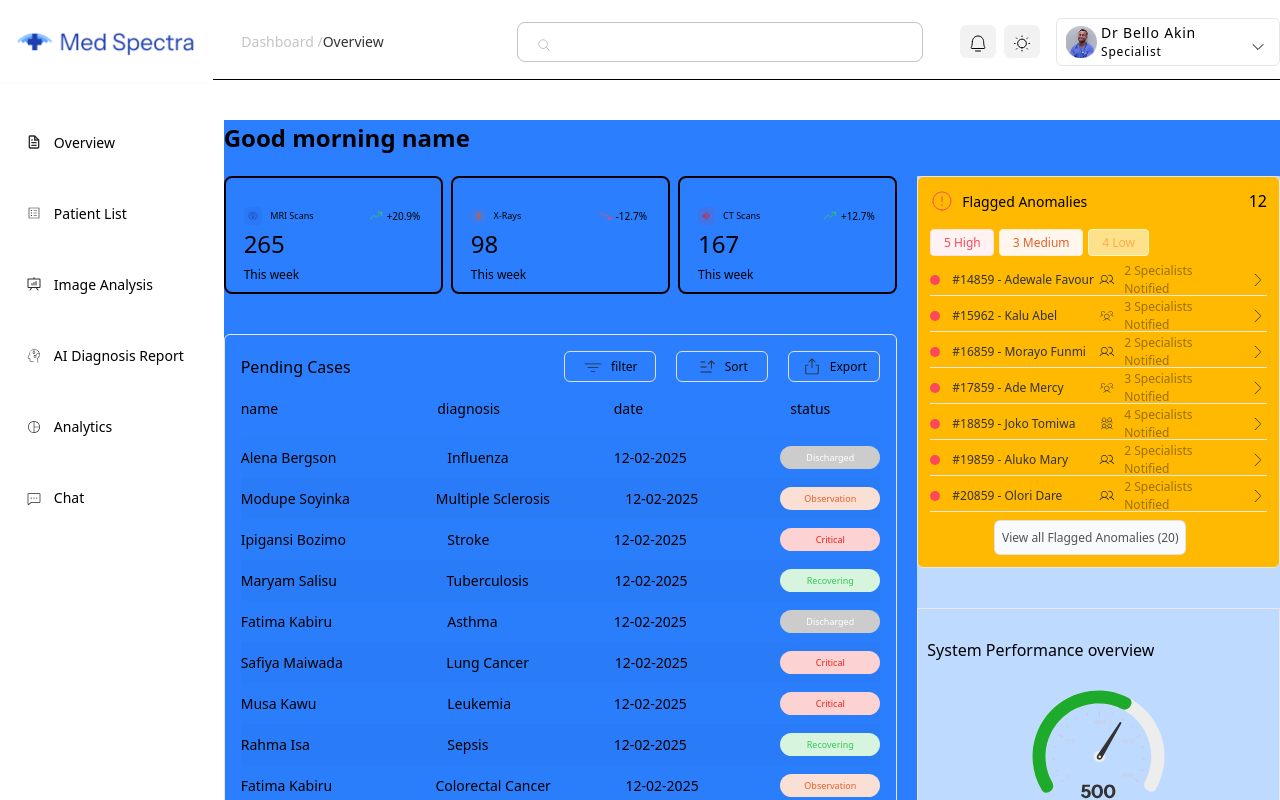
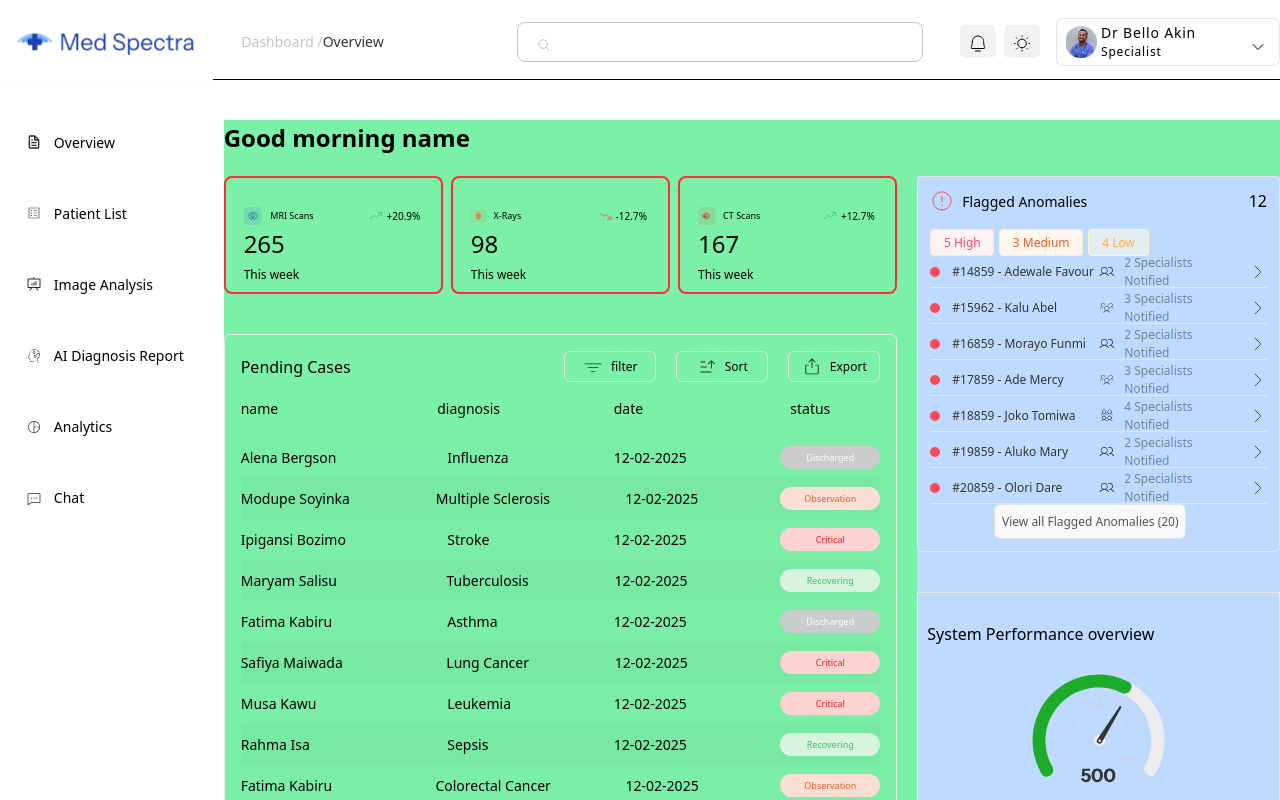
Before and after one commit to Maobugichi/medspecter, a React (Vite) app: page /medspecter/overviews/1 in a window 1280 px wide. Shown: the top 800 px of the page. Built offline with nearby package versions, Linux system fonts and the light colour scheme.

Commit message:
check colors again :/

```diff
--- a/src/components/OverviewBlocks.jsx
+++ b/src/components/OverviewBlocks.jsx
@@ -1,6 +1,6 @@
 const OverviewBlocks = ({src,text,arrSrc,percentage,amount,width}) => {
     return(
-        <div className={`${width} xl:h-[100%] lg:h-[70%] h-[48%] p-2 border-2 border-black grid place-items-center rounded-lg`}>
+        <div className={`${width} xl:h-[100%] lg:h-[70%] h-[48%] p-2 border-2 border-red-500 grid place-items-center rounded-lg`}>
             <div className="flex lg:w-[90%] w-[90%] mx-auto text-[12px] justify-between xl:mt-5">
                 <div className="flex items-center gap-2 h-5  ">
                   <img className="w-[25%]" src={src} alt="" />
--- a/src/components/oveview/Overview.jsx
+++ b/src/components/oveview/Overview.jsx
@@ -26,7 +26,7 @@ const Overview = () => {
 
 
     return(
-        <div className="xl:w-[85%] h-full  flex flex-col xl:flex-row gap-5 w-full md:pb-10  bg-blue-500">
+        <div className="xl:w-[85%] h-full  flex flex-col xl:flex-row gap-5 w-full md:pb-10 ">
             <div className="xl:w-[65%] w-[95%]  h-1/2 flex flex-col mx-auto gap-5">
                 <h1 className="text-[24px] font-semibold">{greet} name</h1>
                 <div className="flex flex-col gap-10 xl:justify-between h-[85%]  limitedSize:h-[85%] ">
--- a/src/components/oveview/anomalies.jsx
+++ b/src/components/oveview/anomalies.jsx
@@ -4,7 +4,7 @@ import AnomalyHead from "../anomaly/anomlyhead"
 
 const Anomalies = ({show,setIsShow}) => {
     return(
-        <div className=" lg:w-full w-[95%] mx-auto grid gap-2  bg-amber-400 p-3 rounded-md border border-[#E8E8E8] ">
+        <div className=" lg:w-full w-[95%] mx-auto  gap-2  p-3 rounded-md border border-[#E8E8E8] ">
           <AnomalyHead/>
           <AnomalyTable
            isShow={show}
--- a/src/routes/root.jsx
+++ b/src/routes/root.jsx
@@ -8,7 +8,7 @@ const Root = () => {
 
         <div className="w-full flex flex-col gap-10 h-auto min-h-[150vh]   overflow-x-hidden">
           <Header/>
-          <div className="flex w-full  h-auto">
+          <div className="flex w-full  h-auto bg-green-300">
            <SideNav/>
            <Outlet/>
           </div>
```
